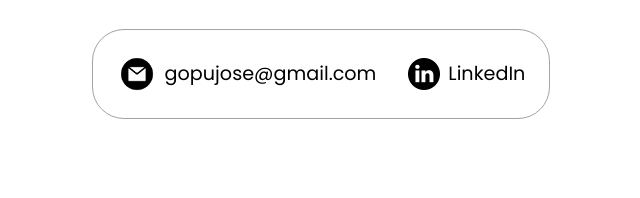
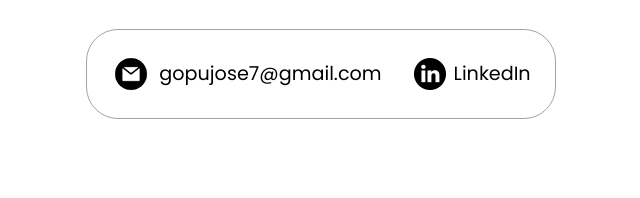
Before and after one commit to josereddy7/html-css-js-portfolio, a plain HTML site: page index.html in a window 1280 px wide. Shown: the part 4327-4525 px from the top of the page, 319-959 px from the left. Drawn offline with Linux system fonts and the light colour scheme.

Commit message:
Update index.html
mail edited

```diff
--- a/index.html
+++ b/index.html
@@ -350,7 +350,7 @@
             alt="Email icon"
             class="icon contact-icon email-icon"
           />
-          <p><a href="mailto:examplemail@gmail.com">gopujose@gmail.com</a></p>
+          <p><a href="mailto:examplemail@gmail.com">gopujose7@gmail.com</a></p>
         </div>
         <div class="contact-info-container">
           <img
```
